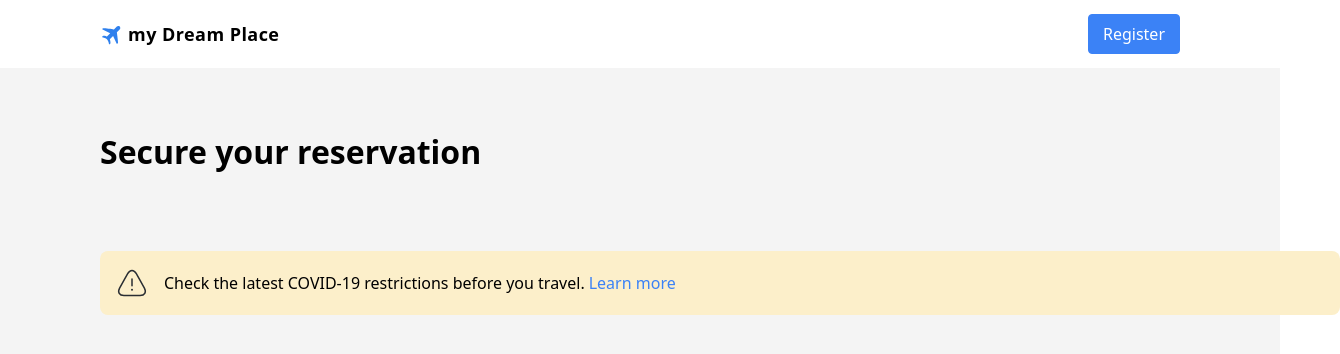
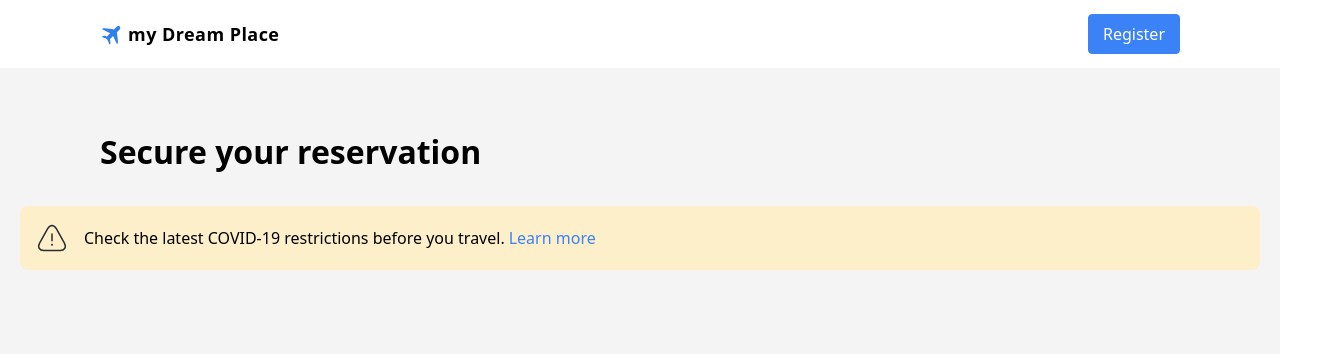
Before and after one commit to raawanahmed/algoriza-internship-FE130, a Vue app in the folder my-dream-place-app/: page /checkout in a window 1280 px wide. Shown: the top 354 px of the page, 1340 px wide, since content can reach past the window. Built offline with nearby package versions, Linux system fonts and the light colour scheme.

Commit message:
fix mt of covid alert

```diff
--- a/my-dream-place-app/src/components/CovidAlert.vue
+++ b/my-dream-place-app/src/components/CovidAlert.vue
@@ -1,7 +1,7 @@
 <template>
-  <div class="mx-auto" style="max-width: 1440px">
+  <div class="mx-auto max-w-[1440px]" >
     <section
-      class="flex rounded-lg h-16 items-center p-4 gap-4 mx-auto ml-[100px] mr-[100px] mt-[75px] mb-[50px] max-w-[1440px] bg-[#fcefca] w-[1240px]"
+      class="flex rounded-lg h-16 items-center p-4 gap-4 mx-auto mx-[100px] mb-[50px] max-w-[1440px] bg-[#fcefca] w-[1240px]"
     >
       <img src="../assets/Icons/danger.svg" alt="danger icon" />
       <div class="flex gap-1">
--- a/my-dream-place-app/src/components/VacationDetails.vue
+++ b/my-dream-place-app/src/components/VacationDetails.vue
@@ -26,7 +26,7 @@
       <SearchSection />
     </section>
 
-    <CovidAlert />
+    <CovidAlert class="mt-[75px]" />
   </div>
 </template>
 
--- a/my-dream-place-app/src/views/CheckoutView.vue
+++ b/my-dream-place-app/src/views/CheckoutView.vue
@@ -4,13 +4,13 @@
     :notificationColor="'notification-black'"
     :showNavBar="false"
   />
-  <main style="background: #f4f4f4; height: 1820px">
-    <div style="max-width: 1440px" class="w-full flex mx-auto font-semibold">
-      <p style="margin-left: 100px; font-size: 32px; margin-top: 60px">
+  <main class="bg-[#f4f4f4] h-[1820px]">
+    <div class="w-full flex mx-auto font-semibold max-w-[1440px]">
+      <p class="mx-[100px] text-[32px] mt-[60px]">
         Secure your reservation
       </p>
     </div>
-    <CovidAlert />
+    <CovidAlert class="mt-[30px]" />
   </main>
 </template>
 
--- a/my-dream-place-app/src/views/MyTripsView.vue
+++ b/my-dream-place-app/src/views/MyTripsView.vue
@@ -4,7 +4,7 @@
     :notificationColor="'notification-black'"
     :showNavBar="true"
   />
-  <CovidAlert />
+  <CovidAlert class="mt-[75px]" />
   <Footer />
 </template>
 
--- a/my-dream-place-app/src/views/ProductDetailsView.vue
+++ b/my-dream-place-app/src/views/ProductDetailsView.vue
@@ -95,7 +95,7 @@
           </section>
         </div>
       </div>
-      <CovidAlert />
+      <CovidAlert class="mt-[75px]" />
       <Footer />
     </section>
   </div>
--- a/my-dream-place-app/src/views/SearchResultsView.vue
+++ b/my-dream-place-app/src/views/SearchResultsView.vue
@@ -44,7 +44,7 @@
       </div>
     </div>
   </section>
-  <CovidAlert />
+  <CovidAlert class="mt-[75px]"/>
   <Footer />
 </template>
 
```
